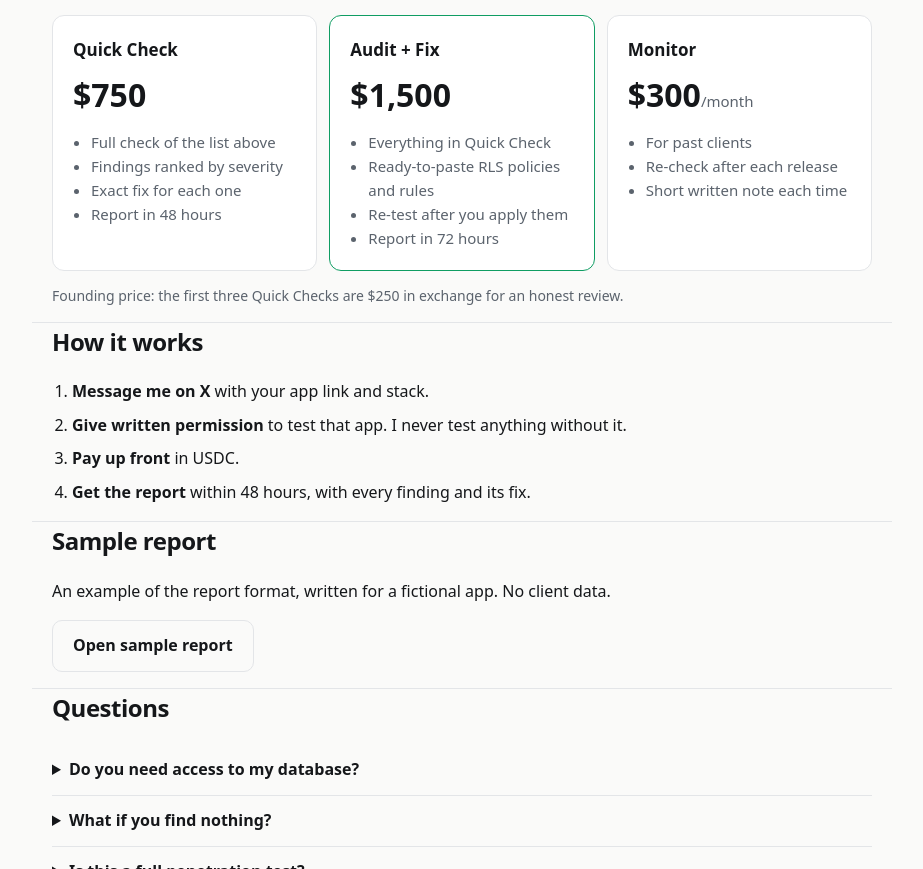
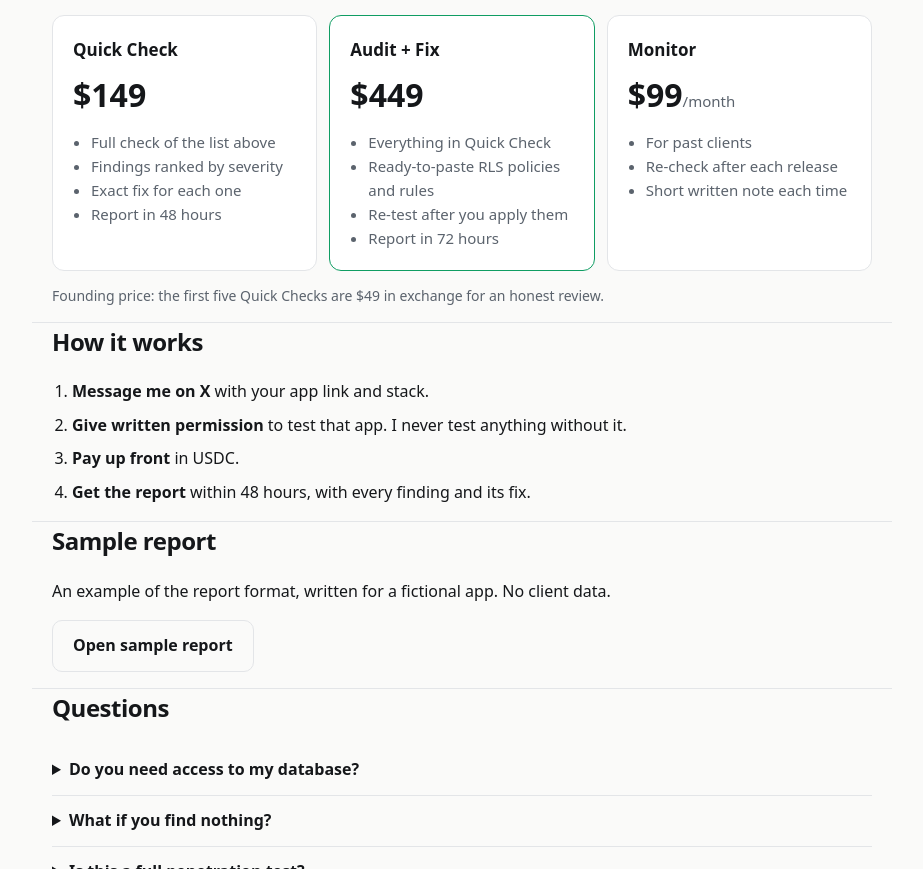
Before and after one commit to pedieth/shipcheck, a plain HTML site: page index.html in a window 1280 px wide. Shown: the part 921-1790 px from the top of the page, without its empty margins (178-1101 px from the left). Drawn offline with Linux system fonts and the light colour scheme.

Commit message:
lower prices

```diff
--- a/index.html
+++ b/index.html
@@ -9,7 +9,7 @@
 <meta property="og:description" content="Fixed-price security check for Supabase and Firebase apps. Written report in 48 hours.">
 <meta name="twitter:card" content="summary">
 <meta name="color-scheme" content="dark light">
-<link rel="stylesheet" href="style.css?v=1">
+<link rel="stylesheet" href="style.css?v=2">
 </head>
 <body>
 <header class="wrap top">
@@ -46,21 +46,21 @@
   <div class="plans">
     <div class="plan">
       <h3>Quick Check</h3>
-      <p class="price">$750</p>
+      <p class="price">$149</p>
       <ul><li>Full check of the list above</li><li>Findings ranked by severity</li><li>Exact fix for each one</li><li>Report in 48 hours</li></ul>
     </div>
     <div class="plan hl">
       <h3>Audit + Fix</h3>
-      <p class="price">$1,500</p>
+      <p class="price">$449</p>
       <ul><li>Everything in Quick Check</li><li>Ready-to-paste RLS policies and rules</li><li>Re-test after you apply them</li><li>Report in 72 hours</li></ul>
     </div>
     <div class="plan">
       <h3>Monitor</h3>
-      <p class="price">$300<small>/month</small></p>
+      <p class="price">$99<small>/month</small></p>
       <ul><li>For past clients</li><li>Re-check after each release</li><li>Short written note each time</li></ul>
     </div>
   </div>
-  <p class="note">Founding price: the first three Quick Checks are $250 in exchange for an honest review.</p>
+  <p class="note">Founding price: the first five Quick Checks are $49 in exchange for an honest review.</p>
 </section>
 
 <section class="wrap" id="how">
```
